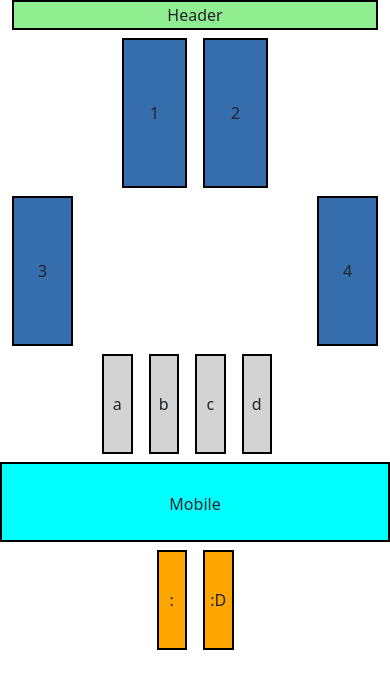
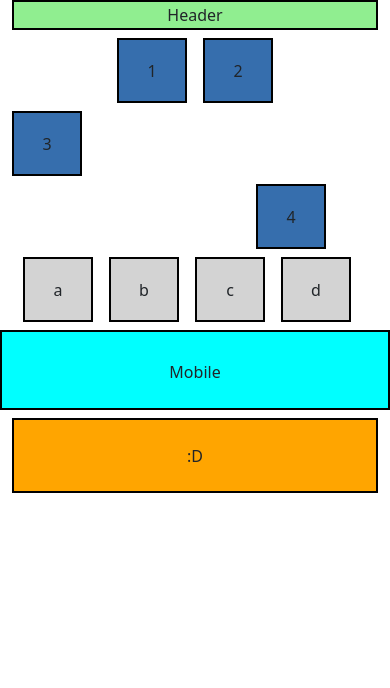
Before and after one commit to polvaraguirado/bootcamp, a website: page bootstrap/ej11/index.html in a window 390 px wide. Drawn offline with Linux system fonts and the light colour scheme.

Commit message:
16/10/2024

```diff
--- a/bootstrap/ej11/index.html
+++ b/bootstrap/ej11/index.html
@@ -8,7 +8,11 @@
   </head>
   <body>
     <div class="container-fluid">
-      <header class="container-verde bg-green border border-2 border-black mb-2">Header</header>
+      <header
+        class="container-verde bg-green border border-2 border-black mb-2"
+      >
+        Header
+      </header>
       <div class="row justify-content-center">
         <div class="col-2 bg-blue border border-2 border-black me-3 mb-2">
           1
@@ -16,27 +20,66 @@
         <div class="col-2 bg-blue border border-2 border-black mb-2">2</div>
         <div class="row">
           <div class="col-2 bg-blue border border-2 border-black mb-2">3</div>
-          <div class="col-2 bg-blue border border-2 border-black offset-8 mb-2">4</div>
+          <div class="col-2 bg-blue border border-2 border-black offset-8 mb-2">
+            4
+          </div>
         </div>
-        <div class="bg-lightblue border border-2 border-black mb-2 d-none d-sm-block d-md-none">Tablet</div>
+        <div
+          class="bg-lightblue border border-2 border-black mb-2 d-none d-sm-block d-md-none"
+        >
+          Tablet
+        </div>
         <div class="row justify-content-center">
-            <div class="col-1 col-2-sm bg-grey order-md-1 order-4 border border-2 border-black me-3">d</div>
-            <div class="col-1 col-2-sm bg-grey order-md-2 order-3 border border-2 border-black me-3">c</div>
-            <div class="col-1 col-2-sm order-sm-2 order-2 bg-grey border border-2 border-black me-3">b</div>
-            <div class="col-1 col-2-sm order-sm-1 order-md-4 bg-grey border border-2 border-black me-3 mb-2">a</div>
+          <div
+            class="col-1 col-1-sm bg-grey order-md-1 order-4 border border-2 border-black me-3"
+          >
+            d
           </div>
-          <div class="bg-lightblue border border-2 border-black mb-2 d-none d-sm-block d-sm-none d-md-block">Desktop</div>
-          <div class="bg-lightblue border border-2 border-black mb-2 d-block d-sm-none">Mobile</div>
+          <div
+            class="col-1 col-1-sm bg-grey order-md-2 order-3 border border-2 border-black me-3"
+          >
+            c
+          </div>
+          <div
+            class="col-1 col-1-sm order-sm-2 order-2 bg-grey border border-2 border-black me-3"
+          >
+            b
+          </div>
+          <div
+            class="col-1 col-1-sm order-sm-1 order-md-4 bg-grey border border-2 border-black me-3 mb-2"
+          >
+            a
+          </div>
+        </div>
+        <div
+          class="bg-lightblue border border-2 border-black mb-2 d-none d-sm-block d-sm-none d-md-block"
+        >
+          Desktop
+        </div>
+        <div
+          class="bg-lightblue border border-2 border-black mb-2 d-block d-sm-none"
+        >
+          Mobile
+        </div>
 
-          <div class="row justify-content-center">
-            <div class="col-1 bg-orange border border-2 border-black me-3 mb-2">
-              :
-            </div>
-            <div class="col-1 col-2-sm bg-orange border border-2 border-black mb-2">:D</div>
-            <footer class=" container-verde bg-green border border-2 border-black mb-2 d-none d-sm-block">Footer</footer>
-
+        <div class="row justify-content-center">
+          <div
+            class="col-1 bg-orange border border-2 border-black me-3 mb-2 d-none d-sm-block"
+          >
+            :)
+          </div>
+          <div
+            class="col-1 col-2-sm bg-orange border border-2 border-black mb-2"
+          >
+            :D
+          </div>
+          <footer
+            class="container-verde bg-green border border-2 border-black mb-2 d-none d-sm-block"
+          >
+            Footer
+          </footer>
+        </div>
       </div>
-
     </div>
   </body>
 </html>
--- a/bootstrap/ej11/style.scss
+++ b/bootstrap/ej11/style.scss
@@ -16,8 +16,6 @@ body {
 }
 .bg-red {
   background-color: red;
-
-
 }
 .bg-blue {
   background-color: rgb(54, 110, 173);
@@ -47,7 +45,7 @@ body {
   align-items: center;
   justify-content: center;
 }
-.bg-lightblue{
+.bg-lightblue {
   background-color: cyan;
   height: 80px;
   display: flex;
@@ -55,15 +53,55 @@ body {
   justify-content: center;
 }
 
-.d-sm-block{
+.d-sm-block {
   text-align: center;
   line-height: 80px;
 }
-.d-sm-none{
+.d-sm-none {
   text-align: center;
   line-height: 80px;
 }
-.container-verde{
+.container-verde {
   height: 30px;
   line-height: 30px;
 }
+@media (min-width: 576px) {
+  .bg-grey {
+    width: 120px;
+  }
+}
+@media (min-width: 576px) {
+  .bg-orange {
+    width: 270px;
+  }
+}
+@media (min-width: 576px) {
+  .bg-blue {
+    height: 100px;
+  }
+}
+@media (max-width: 767px) {
+  .bg-blue {
+    height: 85px;
+    width: 90px;
+  }
+}
+@media (max-width: 576px) {
+  .bg-grey {
+    height: 65px;
+    width: 70px;
+    margin-bottom: 5px;
+  }
+}
+@media (max-width: 576px) {
+  .bg-blue {
+    height: 65px;
+    width: 70px;
+  }
+}
+@media (max-width: 576px) {
+  .bg-orange {
+    height: 75px;
+    width: 600px;
+  }
+}
```
Also changed, not shown: bootstrap/ej11/style.css, 1 other file. Lines whose indentation alone changed are shown as unchanged.
